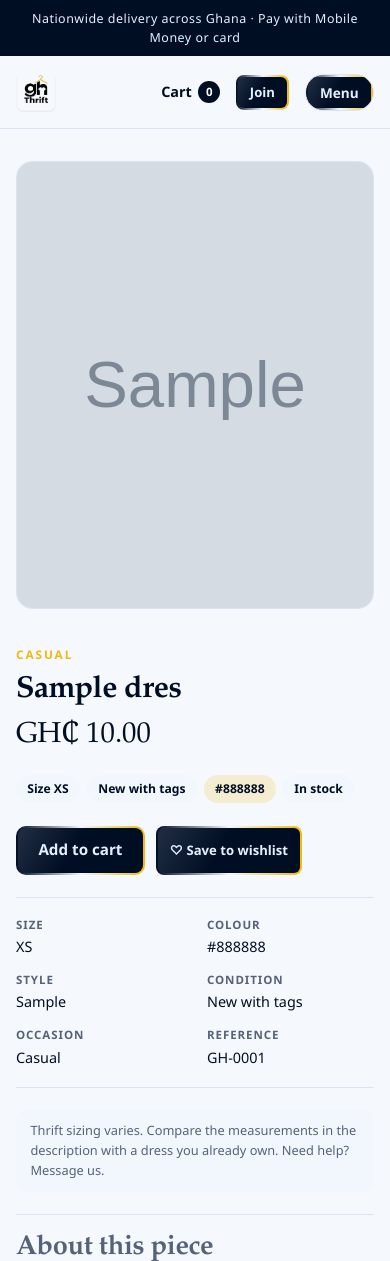
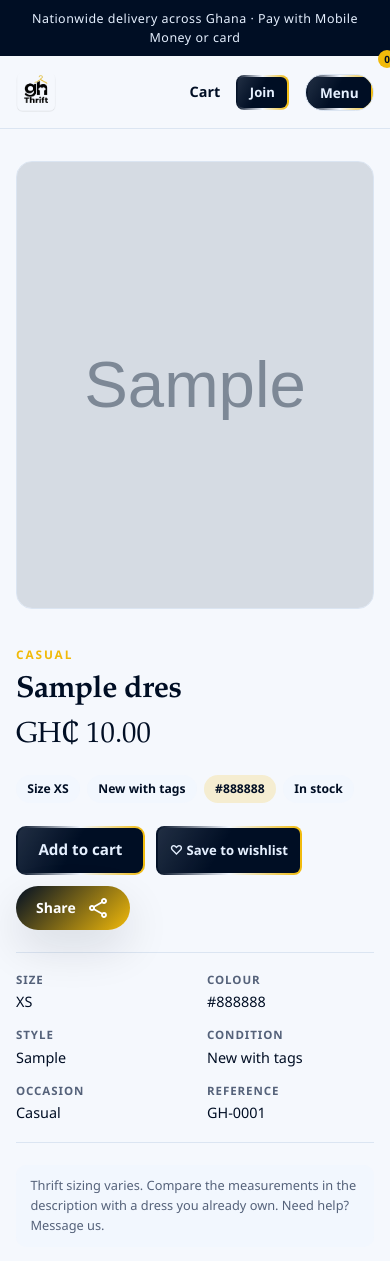
Before and after one commit to nenetetteh101-cpu/GHthrift, a Django app: page /shop/1/ in a window 390 px wide. Shown: the top 1261 px of the page. Run offline with Django 5.2, Linux system fonts and the light colour scheme; tables that the repository leaves empty hold one stand-in row (values such as "Sample post"); grey boxes marked "Sample" are stand-in pictures; parts of the project's set-up code (start-up, migrations or seed data) failed here and were passed over.

Commit message:
Add share button to dress detail page with WhatsApp and cart icons
- New share_button.html partial: WhatsApp replaces LinkedIn, Twitter and Facebook retained, cart icon added
- Share button CSS added to site.css with GHthrift design tokens
- Share button included on dress detail page (both in-stock and sold-out states)
- Uses Web Share API when available, falls back to button click
- Cart icon shows item count badge

Also includes previous mobile-nav fix for site-admin login template

```diff
--- a/siteadmin/templates/siteadmin/login.html
+++ b/siteadmin/templates/siteadmin/login.html
@@ -37,6 +37,8 @@
             <button type="submit" class="btn-submit">Sign in</button>
           </form>
 
+          {% include "accounts/partials/social_buttons.html" %}
+
           <p class="signup-prompt" style="text-align:center;">
             Don't have admin access? Contact the site administrator.
           </p>
--- a/static/css/site.css
+++ b/static/css/site.css
@@ -2244,3 +2244,230 @@
   .brand-logo img { height: 40px; }
   .site-footer .brand-logo img { height: 38px; }
 }
+
+/* ============================================================
+   Share Button - WhatsApp replaces LinkedIn, Cart SVG added
+   ============================================================ */
+.tooltip-container {
+  position: relative;
+  display: inline-block;
+  font-family: var(--sans);
+  overflow: visible;
+}
+
+.button-content {
+  display: flex;
+  align-items: center;
+  justify-content: center;
+  background: linear-gradient(135deg, var(--navy), var(--gold));
+  color: var(--white);
+  padding: 14px 28px;
+  border-radius: 50px;
+  cursor: pointer;
+  transition: background 0.4s ease, transform 0.3s ease, box-shadow 0.4s ease;
+  box-shadow: var(--shadow);
+  position: relative;
+  z-index: 10;
+  overflow: hidden;
+  border: none;
+  font: inherit;
+}
+
+.button-content:hover {
+  background: linear-gradient(135deg, var(--gold), var(--navy));
+  box-shadow: 0 12px 24px rgba(0, 14, 36, 0.2);
+  transform: translateY(-4px) scale(1.03);
+}
+
+.button-content:active {
+  transform: translateY(-2px) scale(0.98);
+}
+
+.text {
+  font-size: 16px;
+  font-weight: 600;
+  margin-right: 10px;
+  white-space: nowrap;
+}
+
+.share-icon {
+  fill: var(--white);
+  transition: transform 0.4s ease, fill 0.3s ease;
+}
+
+.button-content:hover .share-icon {
+  transform: rotate(180deg) scale(1.1);
+}
+
+.tooltip-content {
+  position: absolute;
+  top: 110%;
+  left: 50%;
+  transform: translateX(-50%) scale(0.8);
+  background: rgba(255, 255, 255, 0.95);
+  border-radius: var(--radius);
+  padding: 20px;
+  box-shadow: var(--shadow);
+  opacity: 0;
+  visibility: hidden;
+  transition: opacity 0.4s ease, transform 0.4s ease, visibility 0.4s ease;
+  z-index: 100;
+  pointer-events: none;
+  backdrop-filter: blur(10px);
+  min-width: 220px;
+}
+
+.tooltip-container:hover .tooltip-content {
+  opacity: 1;
+  visibility: visible;
+  transform: translateX(-50%) scale(1);
+  pointer-events: auto;
+}
+
+.social-icons {
+  display: flex;
+  justify-content: space-between;
+  gap: 10px;
+}
+
+.social-icon {
+  display: flex;
+  align-items: center;
+  justify-content: center;
+  width: 44px;
+  height: 44px;
+  border-radius: 50%;
+  background: var(--paper);
+  transition: transform 0.3s ease, background 0.3s ease, box-shadow 0.3s ease;
+  box-shadow: 0 4px 8px rgba(0, 14, 36, 0.1);
+  position: relative;
+  overflow: hidden;
+  text-decoration: none;
+}
+
+.social-icon svg {
+  width: 22px;
+  height: 22px;
+  fill: var(--ink);
+  transition: transform 0.3s ease, fill 0.3s ease;
+  z-index: 1;
+}
+
+.social-icon:hover {
+  transform: translateY(-4px) scale(1.05);
+  box-shadow: 0 8px 16px rgba(0, 14, 36, 0.15);
+}
+
+.social-icon:hover svg {
+  transform: scale(1.15);
+  fill: var(--gold);
+}
+
+.social-icon.twitter:hover {
+  background: #1da1f2;
+  fill: var(--white);
+}
+
+.social-icon.twitter:hover svg {
+  fill: var(--white);
+}
+
+.social-icon.facebook:hover {
+  background: #1877f2;
+  fill: var(--white);
+}
+
+.social-icon.facebook:hover svg {
+  fill: var(--white);
+}
+
+.social-icon.whatsapp:hover {
+  background: #25d366;
+  fill: var(--white);
+}
+
+.social-icon.whatsapp:hover svg {
+  fill: var(--white);
+}
+
+.social-icon.cart {
+  background: var(--navy);
+  fill: var(--white);
+  position: relative;
+}
+
+.social-icon.cart svg {
+  fill: var(--white);
+}
+
+.social-icon.cart:hover {
+  background: var(--navy-deep);
+}
+
+.cart-count {
+  position: absolute;
+  top: -6px;
+  right: -6px;
+  background: var(--gold);
+  color: var(--navy);
+  font-size: 10px;
+  font-weight: 700;
+  border-radius: 50%;
+  padding: 2px 6px;
+  min-width: 18px;
+  height: 18px;
+  display: flex;
+  align-items: center;
+  justify-content: center;
+}
+
+@media (max-width: 768px) {
+  .button-content {
+    padding: 12px 24px;
+    border-radius: 40px;
+  }
+
+  .text {
+    font-size: 15px;
+  }
+
+  .tooltip-content {
+    width: 200px;
+    padding: 16px;
+  }
+
+  .social-icon {
+    width: 40px;
+    height: 40px;
+  }
+
+  .social-icon svg {
+    width: 20px;
+    height: 20px;
+  }
+}
+
+@media (max-width: 480px) {
+  .button-content {
+    padding: 10px 20px;
+  }
+
+  .text {
+    font-size: 14px;
+  }
+
+  .tooltip-content {
+    width: 180px;
+    padding: 14px;
+  }
+
+  .social-icon {
+    width: 38px;
+    height: 38px;
+  }
+
+  .social-icon svg {
+    width: 18px;
+    height: 18px;
+  }
+}
--- a/templates/shop/dress_detail.html
+++ b/templates/shop/dress_detail.html
@@ -49,6 +49,7 @@
           {% else %}
             <a class="btn btn-small wishlist-btn" href="{% url 'accounts:login' %}?next={{ request.path|urlencode }}">&#9825; Save to wishlist</a>
           {% endif %}
+          {% include "shop/partials/share_button.html" with dress=dress %}
         </div>
       {% else %}
         <div class="detail-actions">
@@ -56,6 +57,7 @@
           {% if user.is_authenticated %}
             {% include "shop/partials/wishlist_button.html" %}
           {% endif %}
+          {% include "shop/partials/share_button.html" with dress=dress %}
         </div>
       {% endif %}
 
--- /dev/null
+++ b/templates/shop/partials/share_button.html
@@ -0,0 +1,35 @@
+{% load static i18n %}
+<!-- Share Button - WhatsApp replaces LinkedIn, Cart SVG added -->
+<div class="tooltip-container">
+  <div class="button-content" onclick="navigator.share ? navigator.share({title: '{{ dress.title|escapejs }}', text: 'Check out this dress on GHthrift', url: '{{ request.build_absolute_uri }}'}) : null">
+    <span class="text">Share</span>
+    <svg class="share-icon" xmlns="http://www.w3.org/2000/svg" viewBox="0 0 24 24" width="24" height="24">
+      <path d="M18 16.08c-.76 0-1.44.3-1.96.77L8.91 12.7c.05-.23.09-.46.09-.7s-.04-.47-.09-.7l7.05-4.11c.54.5 1.25.81 2.04.81 1.66 0 3-1.34 3-3s-1.34-3-3-3-3 1.34-3 3c0 .24.04.47.09.7L8.04 9.81C7.5 9.31 6.79 9 6 9c-1.66 0-3 1.34-3 3s1.34 3 3 3c.79 0 1.5-.31 2.04-.81l7.12 4.16c-.05.21-.08.43-.08.65 0 1.61 1.31 2.92 2.92 2.92s2.92-1.31 2.92-2.92c0-1.61-1.31-2.92-2.92-2.92zM18 4c.55 0 1 .45 1 1s-.45 1-1 1-1-.45-1-1 .45-1 1-1zM6 13c-.55 0-1-.45-1-1s.45-1 1-1 1 .45 1 1-.45 1-1 1zm12 7.02c-.55 0-1-.45-1-1s.45-1 1-1 1 .45 1 1-.45 1-1 1z"></path>
+    </svg>
+  </div>
+  <div class="tooltip-content">
+    <div class="social-icons">
+      <a href="https://twitter.com/intent/tweet?text={{ dress.title|escapejs }}&url={{ request.build_absolute_uri|urlencode }}" class="social-icon twitter" target="_blank" rel="noopener noreferrer">
+        <svg xmlns="http://www.w3.org/2000/svg" viewBox="0 0 24 24" width="24" height="24">
+          <path d="M23.953 4.57a10 10 0 01-2.825.775 4.958 4.958 0 002.163-2.723c-.951.555-2.005.959-3.127 1.184a4.92 4.92 0 00-8.384 4.482C7.69 8.095 4.067 6.13 1.64 3.162a4.822 4.822 0 00-.666 2.475c0 1.71.87 3.213 2.188 4.096a4.904 4.904 0 01-2.228-.616v.06a4.923 4.923 0 003.946 4.827 4.996 4.996 0 01-2.212.085 4.936 4.936 0 004.604 3.417 9.867 9.867 0 01-6.102 2.105c-.39 0-.779-.023-1.17-.067a13.995 13.995 0 007.557 2.209c9.053 0 13.998-7.496 13.998-13.985 0-.21 0-.42-.015-.63A9.935 9.935 0 0024 4.59z"></path>
+        </svg>
+      </a>
+      <a href="https://www.facebook.com/sharer/sharer.php?u={{ request.build_absolute_uri|urlencode }}" class="social-icon facebook" target="_blank" rel="noopener noreferrer">
+        <svg xmlns="http://www.w3.org/2000/svg" viewBox="0 0 24 24" width="24" height="24">
+          <path d="M24 12.073c0-6.627-5.373-12-12-12s-12 5.373-12 12c0 5.99 4.388 10.954 10.125 11.854v-8.385H7.078v-3.47h3.047V9.43c0-3.007 1.792-4.669 4.533-4.669 1.312 0 2.686.235 2.686.235v2.953H15.83c-1.491 0-1.956.925-1.956 1.874v2.25h3.328l-.532 3.47h-2.796v8.385C19.612 23.027 24 18.062 24 12.073z"></path>
+        </svg>
+      </a>
+      <a href="https://wa.me/?text={{ dress.title|escapejs }}%20{{ request.build_absolute_uri|urlencode }}" class="social-icon whatsapp" target="_blank" rel="noopener noreferrer">
+        <svg xmlns="http://www.w3.org/2000/svg" viewBox="0 0 24 24" width="24" height="24">
+          <path d="M20.274 2.427c-3.795 0-7.335 1.476-9.992 3.979C6.304 9.676 4.77 13.253 4.77 16.696c0 1.427.507 2.77 1.428 3.778.922 1.01 2.275 1.656 3.836 1.975l.243.047c1.338.266 2.694-.313 3.539-1.44l.009-.014c2.19-2.924 1.621-7.106-.563-9.572l-.26-.29c-1.744-1.94-4.553-1.934-6.406.036-.849.91-1.386 2.136-1.387 3.454v.115c0 3.597 2.931 6.528 6.525 6.528l.01-.001h.007c2.935 0 5.596-1.999 6.326-4.87l.249-.972c2.005-.006 3.892-1.669 4.265-3.637.204-1.071.134-2.168-.181-3.232-.635-2.13-2.515-3.607-4.78-3.607zM4.769 14.528c-.846.067-1.629-.351-1.984-1.142-.692-1.525-.59-3.352.219-4.774l.149-.263c.342-.601.91-.926 1.482-.926h.02c.525-.002.997.284 1.295.732l.072.104c1.501 2.266 1.316 5.29-.253 6.269zM18.485 14.4c-.828.724-1.938 1.148-3.089 1.148-.097 0-.192-.007-.288-.01a21 21 0 01-1.534-.186c-.641-.139-1.259-.351-1.84-.649-.933-.477-1.77-1.114-2.47-1.86l-.014-.014c-1.372-1.464-2.157-3.384-2.157-5.458 0-1.13.213-2.223.606-3.242l.05-.127c.249-.653.663-1.163 1.184-1.519q.08-.053.16-.104c1.149-.773 2.487-1.171 3.861-1.171h.002c2.053 0 3.986 1.182 5.129 3.087l.014.025c2.331 3.897 2.367 9.081.11 13.32z"></path>
+        </svg>
+      </a>
+      <a href="cart:cart_detail" class="social-icon cart">
+        <svg xmlns="http://www.w3.org/2000/svg" viewBox="0 0 24 24" width="24" height="24">
+          <path d="M7 18c-1.1 0-1.99.9-1.99 2S5.9 22 7 22s2-.9 2-2-.9-2-2-2zM13 3v2c-1.1 0-2 .9-2 2s.9 2 2 2 2-.9 2-2V3c0-1.1-.9-2-2-2zm-1 15c-2.8 0-5 2.2-5 5v2h14v-5c0-2.8-2.2-5-5-5zm7.5-8.5L17 13l-1.29-1.29c-.39-.39-1.03-.39-1.42 0-.39.39-.39 1.03 0 1.42l1.87 1.87.79.79c.15.15.34.22.53.22s.38-.07.53-.22l3.14-3.14c.39-.39.39-1.03 0-1.42-.39-.39-1.03-.39-1.42 0l-2.13 2.13z"></path>
+        </svg>
+        <span class="cart-count">{{ cart_item_count }}</span>
+      </a>
+    </div>
+  </div>
+</div>
```
